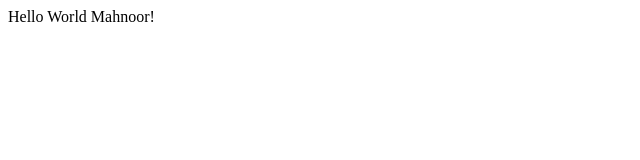
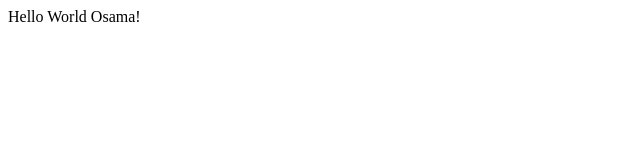
Before and after one commit to Mahnoor-13/bootcamp-assignment, a plain HTML site: page index.html in a window 1280 px wide. Shown: the full height of the page, 0-640 px from the left. Drawn offline with Linux system fonts and the light colour scheme.

Commit message:
updated name in index.html

```diff
--- a/index.html
+++ b/index.html
@@ -9,7 +9,7 @@
 <body>
 
     <div>
-        Hello World Mahnoor!
+        Hello World Osama!
     </div>
 </body>
 
```
